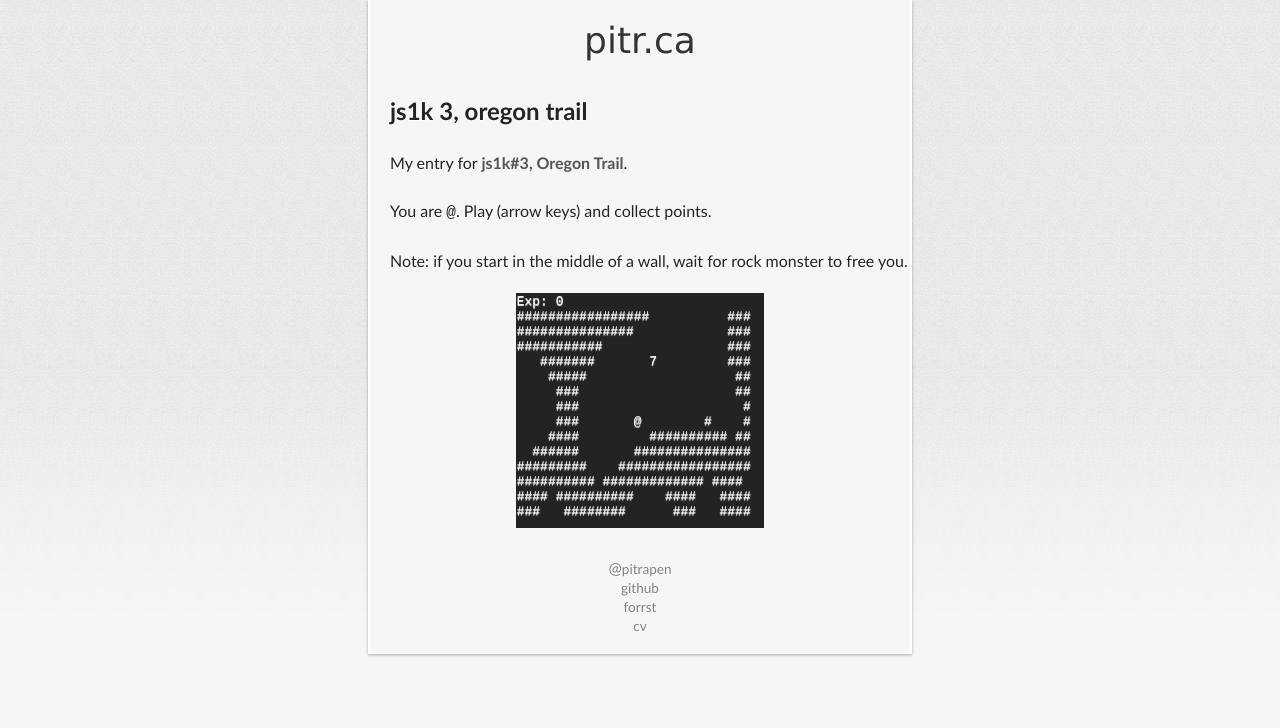
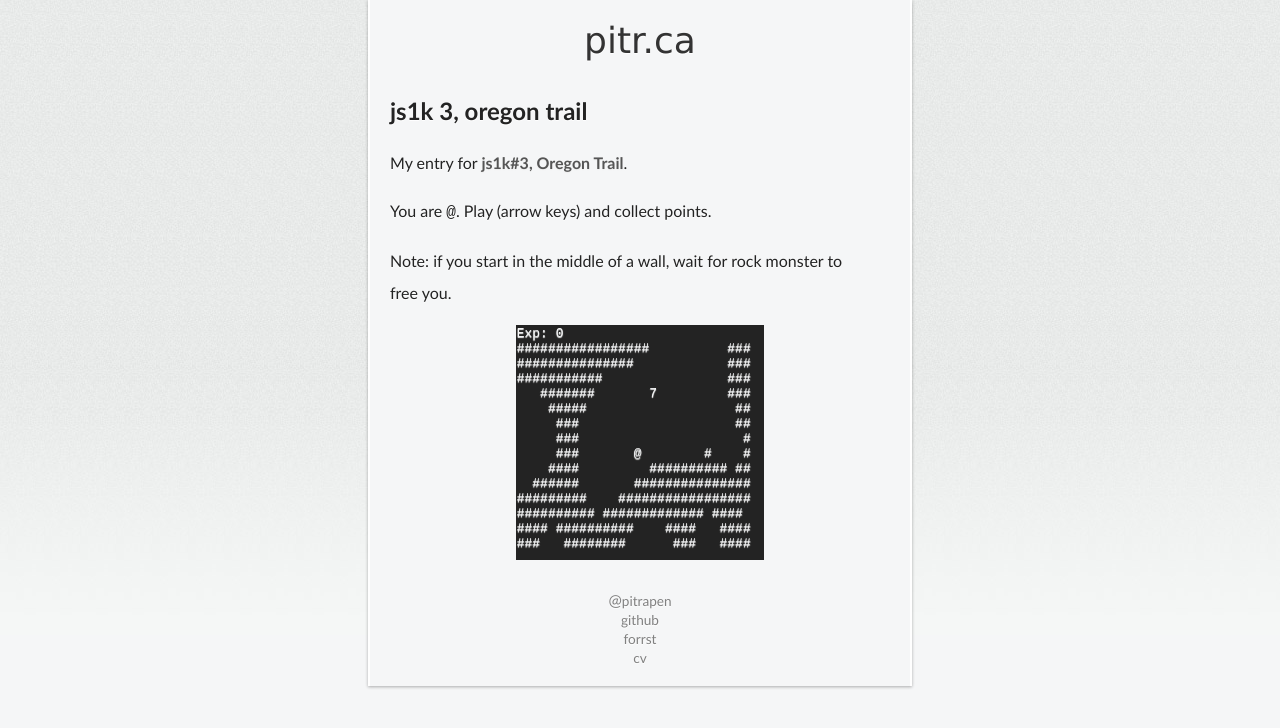
Before and after one commit to pitr/pitr.github.com, a Jekyll site: the page built from _posts/2011-03-13-js1k3.html, in a window 1280 px wide. Shown: the top 728 px of the page. Built offline with Jekyll 4.4.1, drawn with Linux system fonts in a browser that asks for light colours; some web fonts are replaced.

Commit message:
fix p width

```diff
--- a/_layouts/default.html
+++ b/_layouts/default.html
@@ -48,7 +48,7 @@
       p {
         font-size: 16px;
         line-height: 2em;
-        width: 600px;
+        width: 470px;
       }
       section {
         margin-top: 30px;
```
